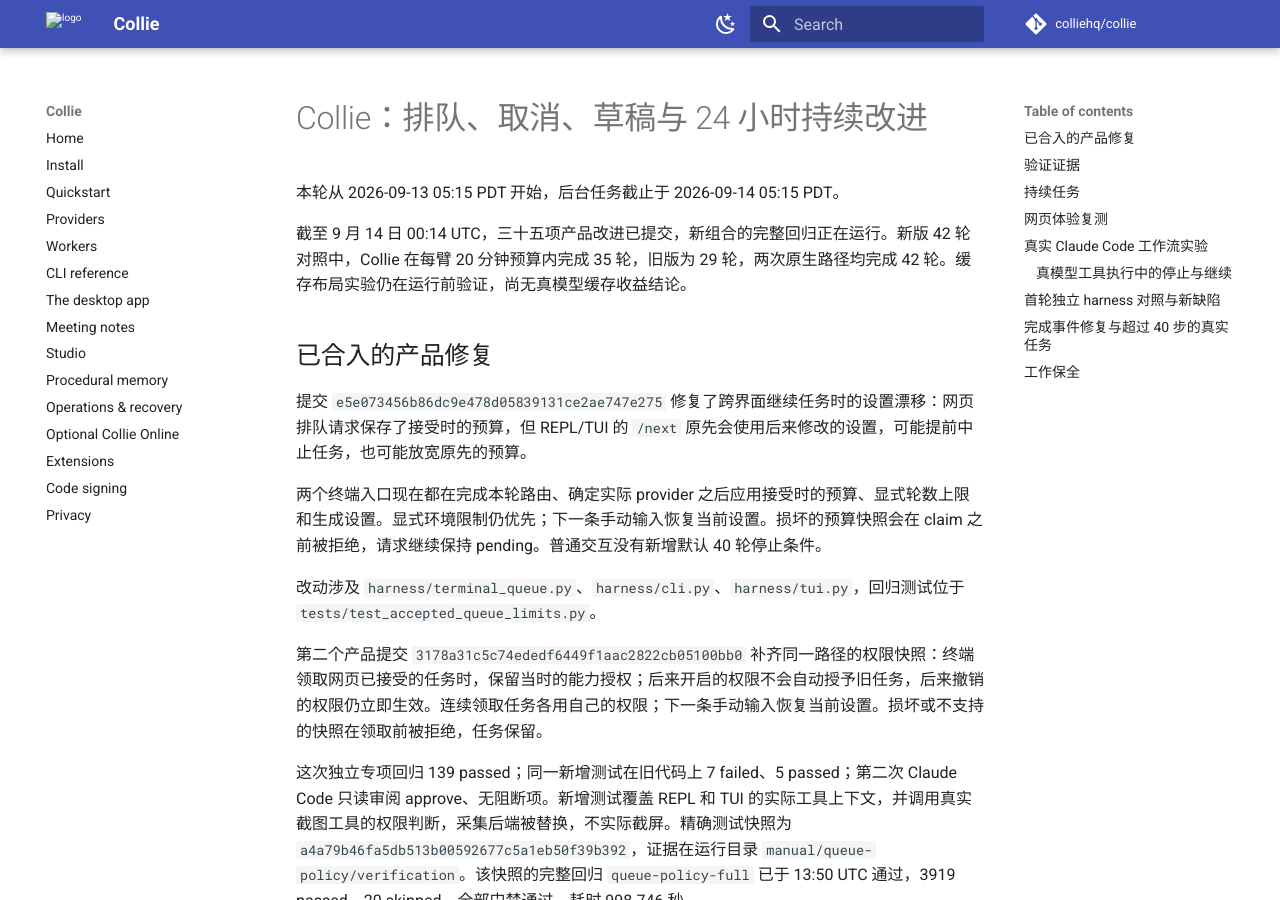
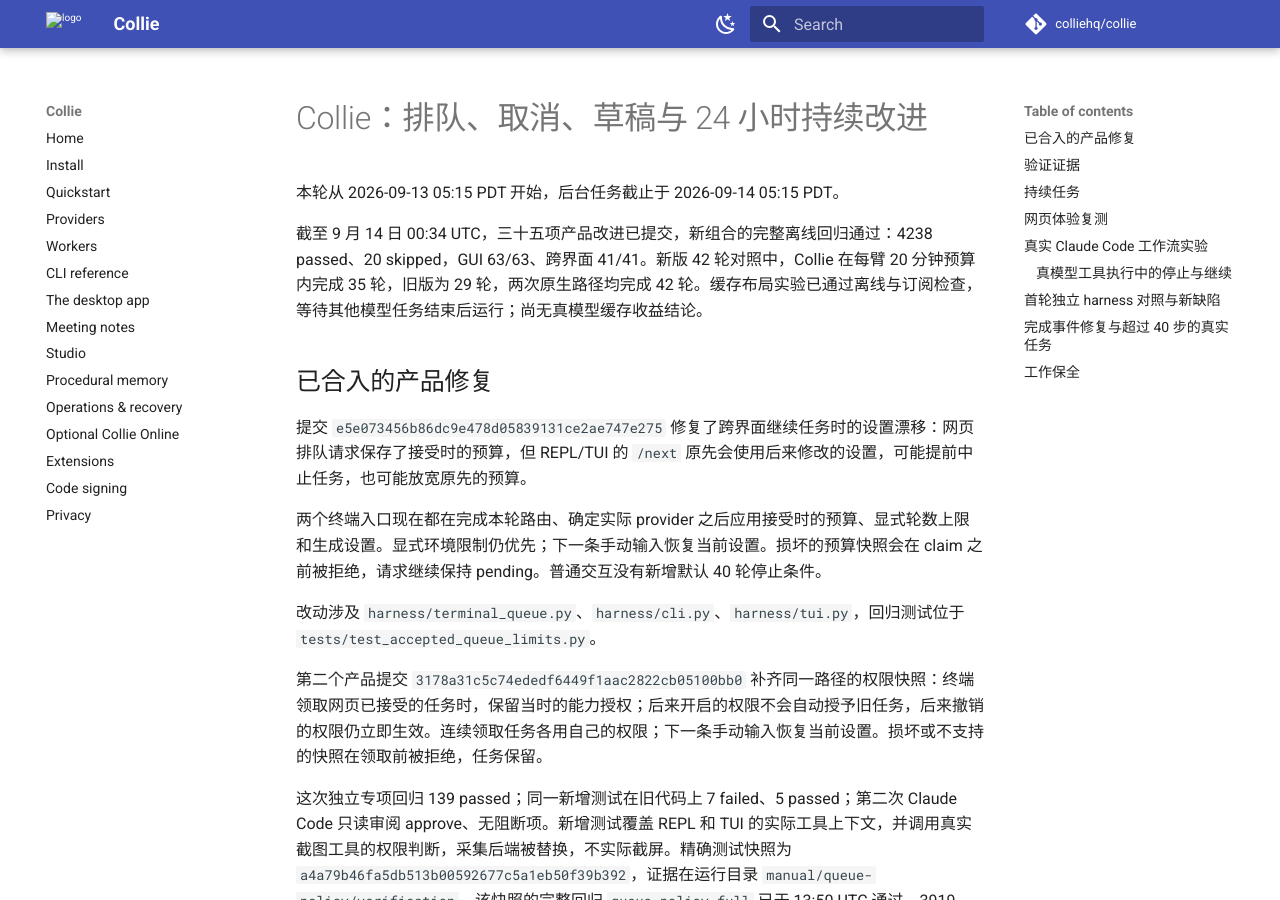
Before and after one commit to colliehq/collie, an MkDocs documentation site: the page built from docs/product-evolution-2026-09-13.md, in a window 1280 px wide and 900 px high. Built offline with MkDocs 1.6.1 and Material for MkDocs 9.7.7, drawn with Linux system fonts in a browser that asks for light colours; comment, search, counter and statistics services are not loaded; some of the changed text lies outside the part shown.

Commit message:
docs: record all-green regression for thirty-five fixes

```diff
--- a/docs/product-evolution-2026-09-13.md
+++ b/docs/product-evolution-2026-09-13.md
@@ -2,7 +2,7 @@
 
 本轮从 2026-09-13 05:15 PDT 开始，后台任务截止于 2026-09-14 05:15 PDT。
 
-截至 9 月 14 日 00:14 UTC，三十五项产品改进已提交，新组合的完整回归正在运行。新版 42 轮对照中，Collie 在每臂 20 分钟预算内完成 35 轮，旧版为 29 轮，两次原生路径均完成 42 轮。缓存布局实验仍在运行前验证，尚无真模型缓存收益结论。
+截至 9 月 14 日 00:34 UTC，三十五项产品改进已提交，新组合的完整离线回归通过：4238 passed、20 skipped，GUI 63/63、跨界面 41/41。新版 42 轮对照中，Collie 在每臂 20 分钟预算内完成 35 轮，旧版为 29 轮，两次原生路径均完成 42 轮。缓存布局实验已通过离线与订阅检查，等待其他模型任务结束后运行；尚无真模型缓存收益结论。
 
 ## 已合入的产品修复
 
@@ -340,6 +340,8 @@
 
 三十四项版本的完整回归实际于 23:53:21 UTC 返回 1 failed、4230 passed、20 skipped，GUI 63/63、跨界面 41/41。唯一失败是本地 MCP 模拟服务的 401 提示测试遇到 Windows `ConnectionAbortedError`；原样单独重跑它和相邻传输检查均通过。三十五项同时收紧了这个测试夹具：先读完请求体，再返回具有明确长度的空 401，保留原授权条件及全部断言。它去除了关闭连接时仍有未读请求体的可能性，但尚不能证明这就是原连接中断的唯一原因；原全量失败没有被改写成通过，也没有改动 MCP 客户端来绕过测试。
 
+三十五项完整回归 `thirtyfive-full` 随后于 00:33:10 UTC 全部通过，耗时 1415.165 秒：4238 passed、20 skipped，GUI 63/63、跨界面 41/41。对象为干净的 `b9f5cd9f346a0b6f38f73744a056892c09d6d98a`。保留自动候选历史的合并快照 `6596f97d2f392fdc3e27c900d0a56632010610dc` 与其 Git tree 完全一致，另有 196 项恢复、压缩及 MCP 检查通过；自动队列仍在执行第十三批，尚未切换其分支。
+
 新版三十三项快照的 42 轮真实对照于 23:55:56 UTC 完成，耗时 1201.057 秒，仍使用原任务、CLI 2.1.228 和每臂 1200 秒上限。计划 84 轮，实际启动 78 轮、完成 77 轮：Collie 的 35 轮检查通过，第 36 轮没有在预算内返回终态；原生路径完成全部 42 轮并通过最终产物检查。两条路径的进程清理均得到确认，Collie 的最终评分进程也实际运行，并如实判定未完成全部任务。报告保留 INVALID，17 个声明的执行源哈希不变。相比旧版完成 29 轮，这是同预算下的描述性改进；两次各只有一个样本，不能归因为某一个提交或推广为 harness 排名。两次 Collie 对照都尚未走到第 40 个用户回合，不能用它们证明或否定 40 回合边界行为。
 
 父流程进一步对齐两次均完成的前 29 轮：运行时报告的模型请求为旧版 170 次、新版 132 次；这些成功轮次的耗时合计为 1179.726 秒、922.242 秒，中位数为 42.202 秒、32.963 秒；工具事件为 114 次、100 次。纯 JSON 任务中的 pytest 命令从 27 次降为 0 次，新版仍执行 JSON 内容检查。证据位于 `manual/conversation-42-on33/parent-descriptive-comparison/comparison.json`，读取的 66 个原始文件哈希保持不变。这是观察完成范围后选出的共同前缀，不改变原 84 轮分母或 INVALID 结论；上述耗时不含未完成轮次、启动和最终评分，也不能排除运行时负载与多个版本变化的影响。
```
